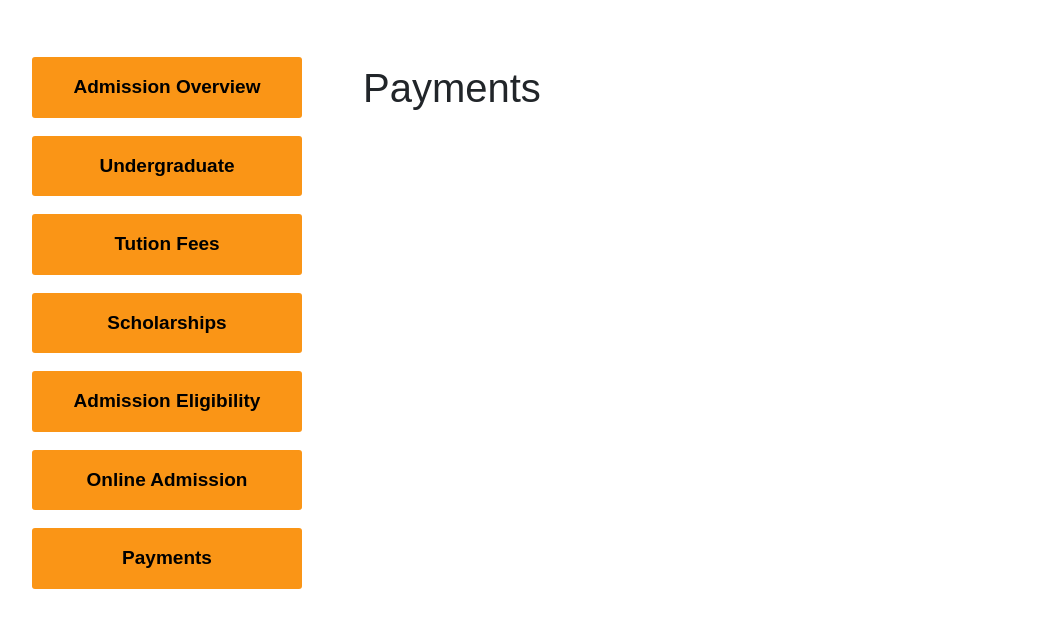
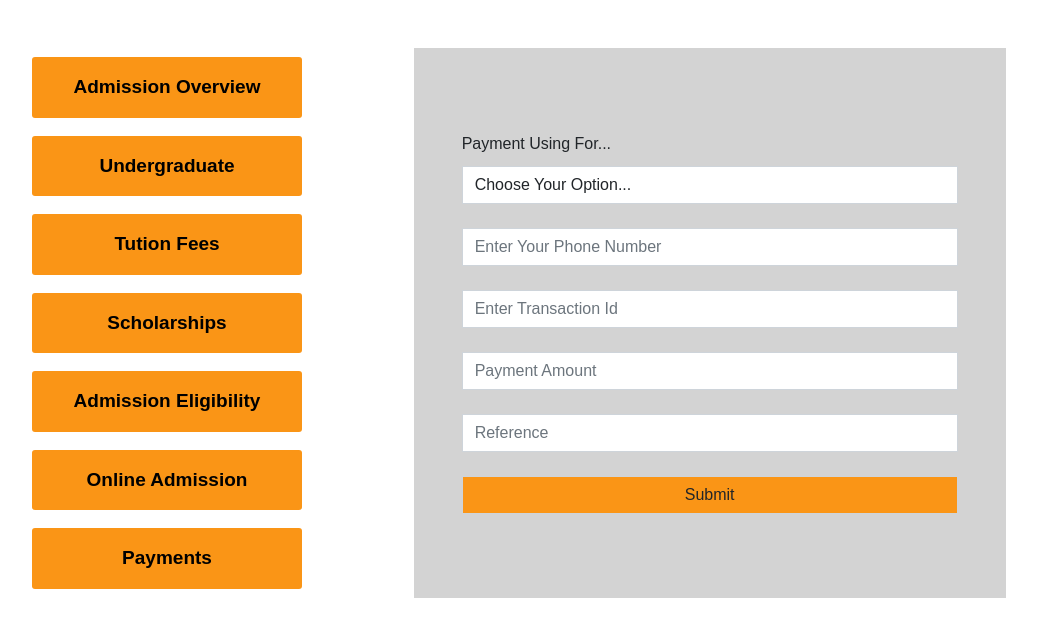
Before and after one commit to iqbal9865/Admission-Funnel, a React (Create React App) app: page /payments in a window 1280 px wide. Shown: the top 636 px of the page, without its empty margins (29-1066 px from the left). Built offline with nearby package versions, Linux system fonts and the light colour scheme; no server answers.

Commit message:
working payment

```diff
--- a/src/components/Admin/ManageAdmission/ManageAdmission.js
+++ b/src/components/Admin/ManageAdmission/ManageAdmission.js
@@ -19,7 +19,7 @@ const ManageAdmission = () => {
                     <tr>
 
                     <th scope="col">Name</th>
-                    <th scope="col">Email</th>
+                    <th scope="col">Phone</th>
                     <th scope="col">YEAR</th>
                     <th scope="col">Semester</th>
                     <th scope="col">Department</th>
@@ -33,7 +33,7 @@ const ManageAdmission = () => {
                         admitStudents.map(registration =>
                             <tr>
                                 <td className="my-2">{registration.name}</td>
-                                <td className="my-2 ">{registration.email}</td>
+                                <td className="my-2 ">{registration.mobileNumber}</td>
                                 <td className="my-2 ">{registration.academicYear}</td>
                                 <td className="my-2 ">{registration.semsester}</td>
                                 <td className="my-2 ">{registration.department}</td>
--- a/src/components/AdmissionInfo/Payments/Payments.js
+++ b/src/components/AdmissionInfo/Payments/Payments.js
@@ -1,21 +1,76 @@
-import React from 'react';
+import React,{useState} from 'react';
+import {useForm} from 'react-hook-form'
 import SideBar from '../SideBar/SideBar';
 
 
 
 const Payments = () => {
-
-
+   const { register, handleSubmit, watch, formState: { errors } } = useForm();
+   const [paymentMethod, setPaymentMethod] = useState('')
+   const onSubmit = (data) => {
+       data.paymentMethod  = paymentMethod;
+        const eventData = {
+            method: data.paymentMethod,
+            phone: data.phone,
+            transId: data.transId,
+            amount: data.amount,
+            reference: data.reference
+        }
+        const url = `https://cryptic-stream-76661.herokuapp.com/addPayment`
+        console.log('eventData')
+        fetch(url, {
+            method: 'POST',
+            headers: {
+                'content-type': 'application/json'
+            },
+            body: JSON.stringify(eventData)
+        })
+        .then(res => res.json())
+        .then(data => console.log(data))
+        alert('Payment Done Successfully!')
+   }
+   const handleChange = (e) => {
+    setPaymentMethod(e.target.value)
+   }
 
     return (
         <div className="row m-5">
             <div className="col-md-3 col-sm-12" >
                 <SideBar />
             </div>
-            <div className='col-md-9 col-sm-12 px-lg-5 py-3' style={{textAlign:'justify', fontWeight:'700'}}>
-            <h1>Payments</h1>
+            <div className='offset-md-1 col-md-6 col-sm-12 px-lg-5 py-3' style={{backgroundColor:'lightgray'}}>
+                <form action="" onSubmit={handleSubmit(onSubmit)}  >
 
+                <div className="row pt-5" style={{marginTop: "20px"}}>
+                    <div className="d-flex">
+                        <div className="col-sm-12 col-md-12 form-group">
+                            <p style={{marginBottom: "10px",textAlign:'left'}}><label for="Payment_Via" >Payment Using For...</label></p>
+                            <select style={{borderRadius:'0'}}  id="inputState" className="form-control" onChange={handleChange}>
+                                <option selected>Choose Your Option...</option>
+                                <option value="Bkash" {...register("Bkash")}>Bkash</option>
+                                <option value="Nagad" {...register("Nagad")}>Nagad</option>
+                            </select>
+                        </div>
+                    </div>
+                </div>
+                <br />
 
+                    <div>
+                        <input {...register("phone")} required style={{borderRadius:'0'}} type="phone" className="form-control" placeholder="Enter Your Phone Number"  /> <br />
+                    </div>
+                    <div>
+                        <input  {...register("transId")} required style={{borderRadius:'0'}}  type="text" className="form-control" placeholder="Enter Transaction Id" /> <br />
+                    </div>
+                    <div>
+                        <input  {...register("amount")} required style={{borderRadius:'0'}}  type="number" className="form-control" placeholder="Payment Amount" /> <br />
+                    </div>
+                    <div>
+                        <input  type="phone"  {...register("reference")} required style={{borderRadius:'0'}}  className="form-control" placeholder="Reference " /> <br />
+                    </div>
+                    <div>
+                        <input type="submit" className="form-control" style={{backgroundColor:'#FA9516',borderRadius:'0'}} />
+                    </div>
+                </form>
             </div>
         </div>
     )
```
Also changed, not shown: src/components/AdmissionInfo/OnlineAdmission/OnlineAdmission.js (+1 -12 lines).
